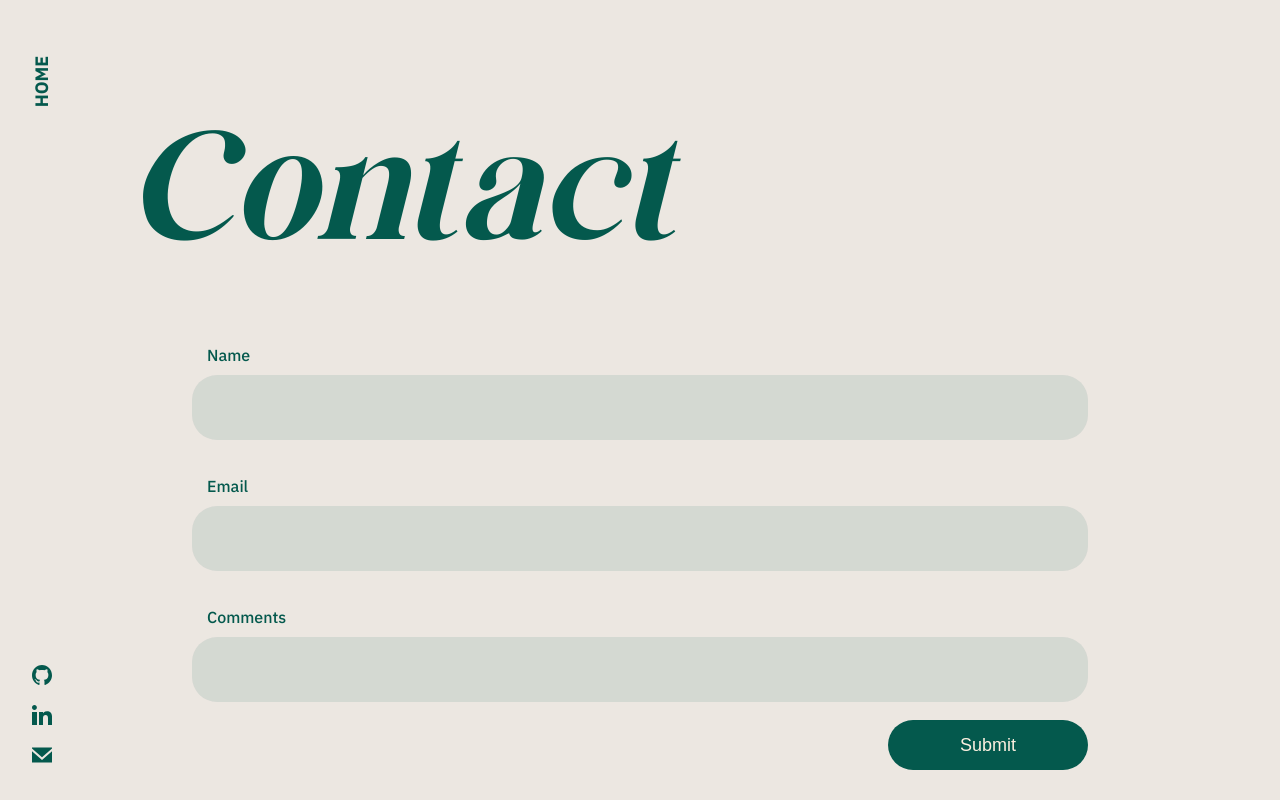
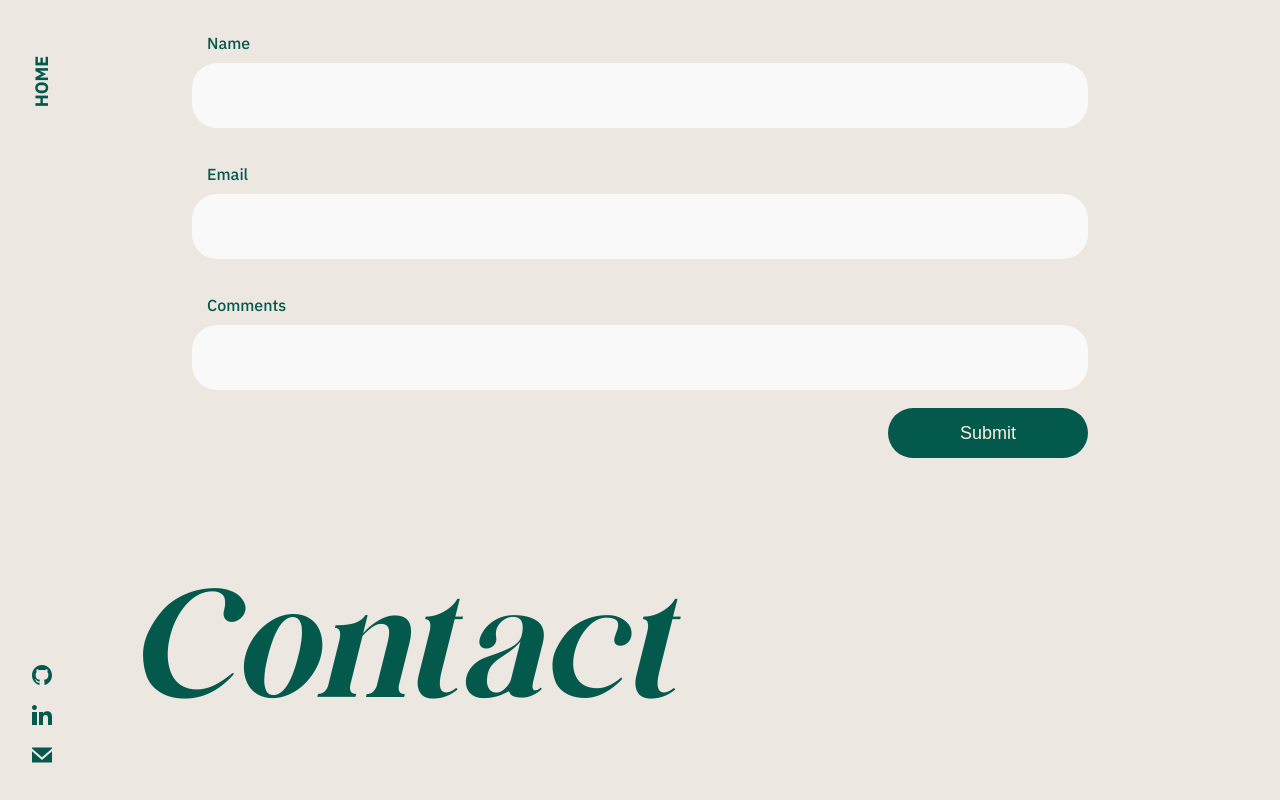
Before and after one commit to huntkay1/portfolio, a React (Vite) app: page /contact in a window 1280 px wide. Built offline with nearby package versions, Linux system fonts and the light colour scheme.

Commit message:
Update contact layout

```diff
--- a/src/components/Contact.jsx
+++ b/src/components/Contact.jsx
@@ -37,14 +37,6 @@ function Contact() {
       <Sidebar />
 
       <div className="contact">
-        <motion.h2
-          className="page-header"
-          initial={{ opacity: 0, y: -10 }}
-          animate={{ opacity: 1, y: 0 }}
-          transition={{ delay: 0.1, duration: 0.4 }}
-        >
-          Contact
-        </motion.h2>
 
         <motion.div
           className="form-container"
@@ -107,6 +99,16 @@ function Contact() {
             </motion.button>
           </form>
         </motion.div>
+
+        <motion.h2
+          className="page-header"
+          initial={{ opacity: 0, y: -10 }}
+          animate={{ opacity: 1, y: 0 }}
+          transition={{ delay: 0.1, duration: 0.4 }}
+        >
+          Contact
+        </motion.h2>
+
       </div>
     </motion.div>
   );
--- a/src/styles/Contact.css
+++ b/src/styles/Contact.css
@@ -1,6 +1,8 @@
 .contact {
+    height: 100vh;
     display: flex;
     flex-direction: column;
+    justify-content: center;
 }
 
 .contact .page-header{
@@ -41,11 +43,11 @@ form {
 }
 
 input, textarea {
-    background-color: rgba(4, 89, 77, 0.1);
+    background-color: #f9f9f9;
     border: none;
     border-radius: 25px;
     height: 65px;
-    transition: background-color ease-in-out 200ms, border ease-in-out 200ms, height ease-in-out 750ms;
+    transition: background-color ease-in-out 100ms, border ease-in-out 200ms, height ease-in-out 750ms;
     padding-left: 20px;
     font-size: 20px;
     box-sizing: border-box;
@@ -54,12 +56,10 @@ input, textarea {
 }
 
 input:hover, textarea:hover {
-    background-color: transparent;
     border: 2.5px solid var(--BLUE-COLOR)
 }
 
 input:focus, textarea:focus {
-    background-color: transparent;
     border: 2.5px solid var(--BLUE-COLOR);
     outline: none;
 }
```
